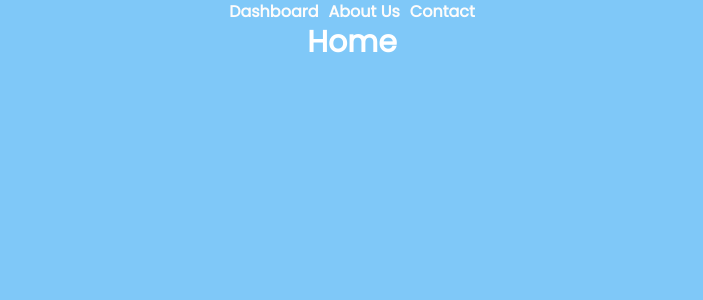
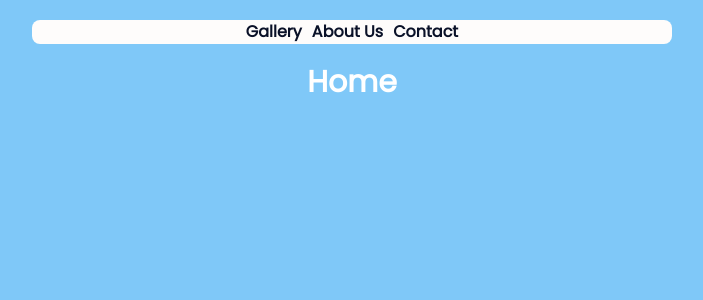
Before and after one commit to naunauwf/ai-quiz-generator, a Next.js app in the folder client/: page / in a window 1280 px wide. Shown: the top 300 px of the page, without its empty margins (288-991 px from the left). Built offline with nearby package versions, Linux system fonts and the light colour scheme.

Commit message:
feat: change root page from dashboard to gallery and some nav styles

```diff
--- a/client/app/page.tsx
+++ b/client/app/page.tsx
@@ -3,15 +3,15 @@ import Link from "next/link";
 export default async function Home() {
   return (
     <main>
-      <nav>
-        <ul className="flex justify-center items-center gap-2.5 text-brand-white font-bold">
-          <li>
-            <Link href={"/dashboard"}>Dashboard</Link>
+      <nav className="m-5 bg-brand-white mx-auto w-1/2 h-auto rounded-lg">
+        <ul className="flex justify-center items-center gap-2.5  text-brand-dark font-bold">
+          <li className="hover:text-gray-500 transition-all">
+            <Link href={"/gallery"}>Gallery</Link>
           </li>
-          <li>
+          <li className="hover:text-gray-500">
             <Link href={""}>About Us</Link>
           </li>
-          <li>
+          <li className="hover:text-gray-500">
             <Link href={""}>Contact</Link>
           </li>
         </ul>
```
